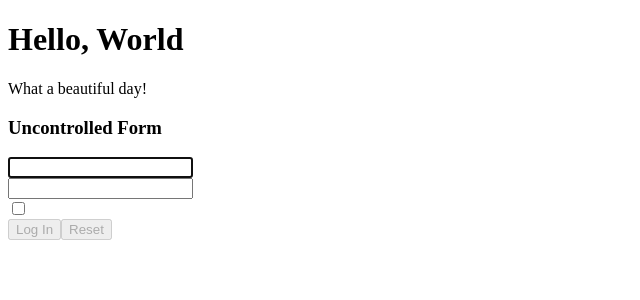
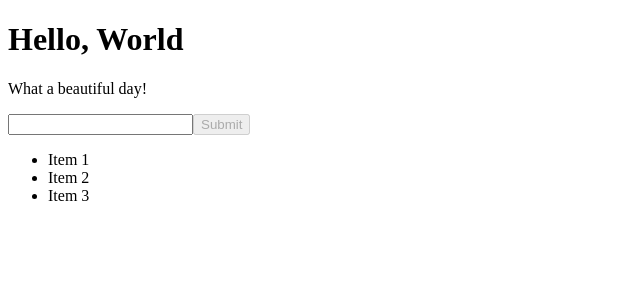
Before and after one commit to Gilxhon001/ReactJsExercises, a React (Create React App) app: page / in a window 1280 px wide. Shown: the top 300 px of the page, without its empty margins (0-640 px from the left). Built offline with nearby package versions, Linux system fonts and the light colour scheme.

Commit message:
Lists - 03 Finished

```diff
--- a/src/App.js
+++ b/src/App.js
@@ -1,6 +1,7 @@
 import React from "react";
 import { Hello } from "./Hello";
-import UncontrolledLogin from "./UncontrolledLogin";
+import { ToDoList } from "./TodoList";
+// import UncontrolledLogin from "./UncontrolledLogin";
 // import Login from "./Login";
 // import InteractiveWelcome from "./InteractiveWelcome ";
 // import ClickTracker from "./ClickTracker";
@@ -17,7 +18,7 @@ export class App extends React.Component {
             <div>
                 <Hello />
 
-                <UncontrolledLogin />
+                <ToDoList />
             </div>
         )
     }
--- /dev/null
+++ b/src/TodoList.js
@@ -0,0 +1,42 @@
+import React from "react";
+
+export class ToDoList extends React.Component {
+
+    state = {
+        items: ['Item 1', 'Item 2', 'Item 3'],
+        value: '',
+    };
+
+    handleChange = (event) => {
+        this.setState({value: event.target.value});
+    };
+
+    handleSubmit = (event) => {
+        event.preventDefault();
+        this.setState({
+            items: [...this.state.items, this.state.value],
+            value: '',
+        })
+    };
+
+    render() {
+        return (
+            <div>
+                <input
+                    type="text"
+                    value={this.state.value}
+                    onChange={this.handleChange}
+                />
+                <button
+                    onClick={this.handleSubmit}
+                    disabled={this.state.value.length !== 0 ? false : true}
+                    >Submit</button>
+                <ul>
+                    {this.state.items.map((item, index) => (
+                        <li key={index}>{item}</li>
+                    ))}
+                </ul>
+            </div>
+        )
+    }
+}
```
